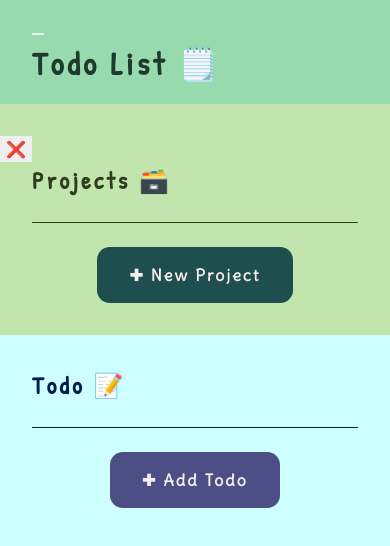
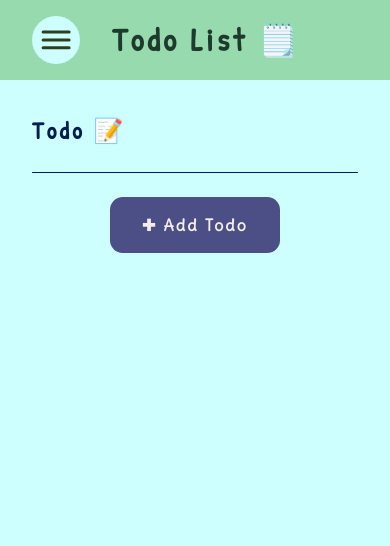
Before and after one commit to lokesh-karthikeyan/odin-todo_list, a website: page src/template.html in a window 390 px wide. Drawn offline with Linux system fonts and the light colour scheme.

Commit message:
Style: Add `sidebar` content styles

```diff
--- a/src/css/style.css
+++ b/src/css/style.css
@@ -106,6 +106,50 @@ button {
   color: var(--dark-green-color);
 }
 
+.header .container {
+  display: flex;
+  align-items: center;
+  gap: 2em;
+}
+
+.menu {
+  position: relative;
+  border-radius: 100%;
+  background: var(--light-cyan-color);
+  width: 3em;
+  height: 3em;
+}
+
+.hamburger {
+  position: absolute;
+  height: 3px;
+  border-radius: 25px;
+  width: 60%;
+  top: 50%;
+  left: 50%;
+  transform: translate(-50%, -50%);
+  background: var(--deep-olive-color);
+}
+
+.hamburger::before,
+.hamburger::after {
+  content: "";
+  display: block;
+  border-radius: 25px;
+  width: 100%;
+  height: 3px;
+  background: var(--deep-olive-color);
+  margin: 0 auto;
+}
+
+.hamburger::before {
+  transform: translateY(-0.5em);
+}
+
+.hamburger::after {
+  transform: translateY(0.3em);
+}
+
 /* === MAIN CONTENT STYLES === */
 
 .main {
@@ -147,6 +191,34 @@ button {
   color: var(--light-beige-color);
 }
 
+/* === SIDE BAR STYLES === */
+
+.blur-container.active {
+  position: fixed;
+  top: 0;
+  left: 0;
+  width: 100%;
+  height: 100%;
+  background: oklch(0% 0 0 / 0.3);
+  backdrop-filter: blur(0.5em);
+}
+
+.projects {
+  position: fixed;
+  top: 0;
+  left: 100%;
+  height: 100%;
+  min-width: 40%;
+  z-index: 10;
+}
+
+.close {
+  background: transparent;
+  position: relative;
+  left: 85%;
+  margin-bottom: 2em;
+}
+
 /* === MEDIA QUERIES === */
 
 @media (width > 62.5em) {
@@ -154,4 +226,22 @@ button {
     display: grid;
     grid-template-columns: 1fr 3fr;
   }
+
+  .menu {
+    display: none;
+  }
+
+  .blur-container {
+    position: static;
+  }
+
+  .projects {
+    position: static;
+    height: 100%;
+    min-width: 100%;
+  }
+
+  .close {
+    display: none;
+  }
 }
```
